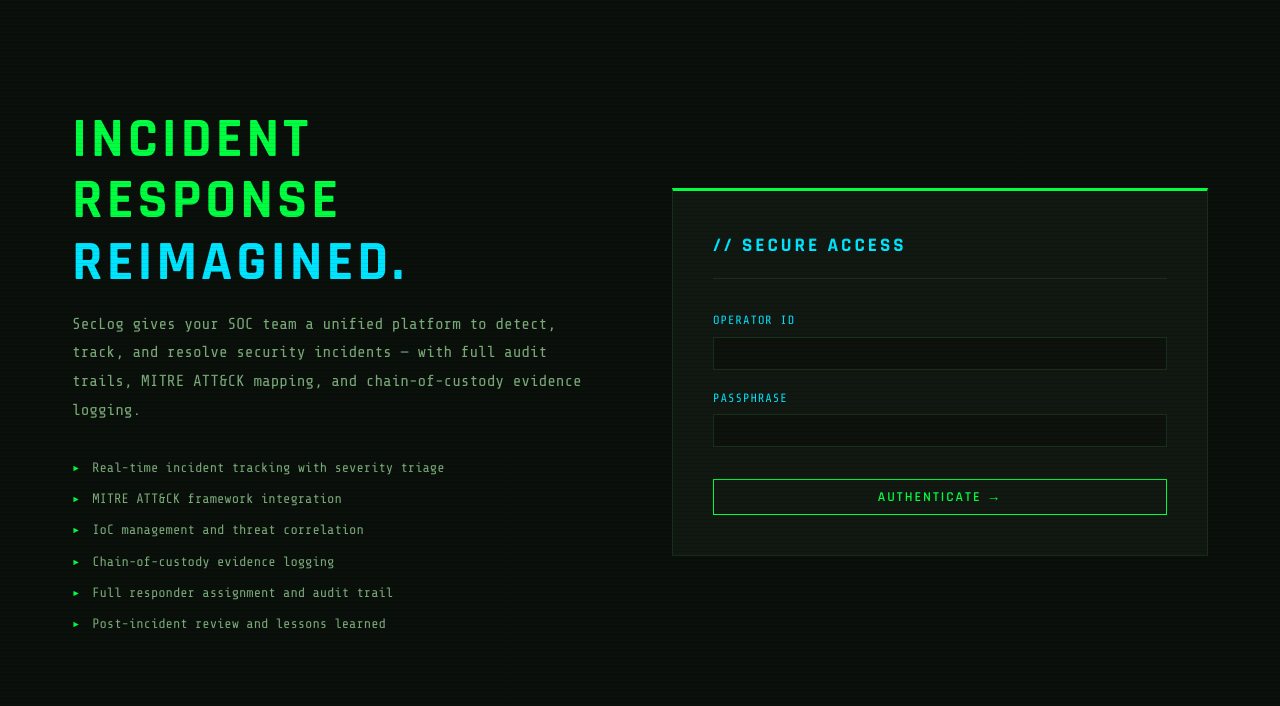
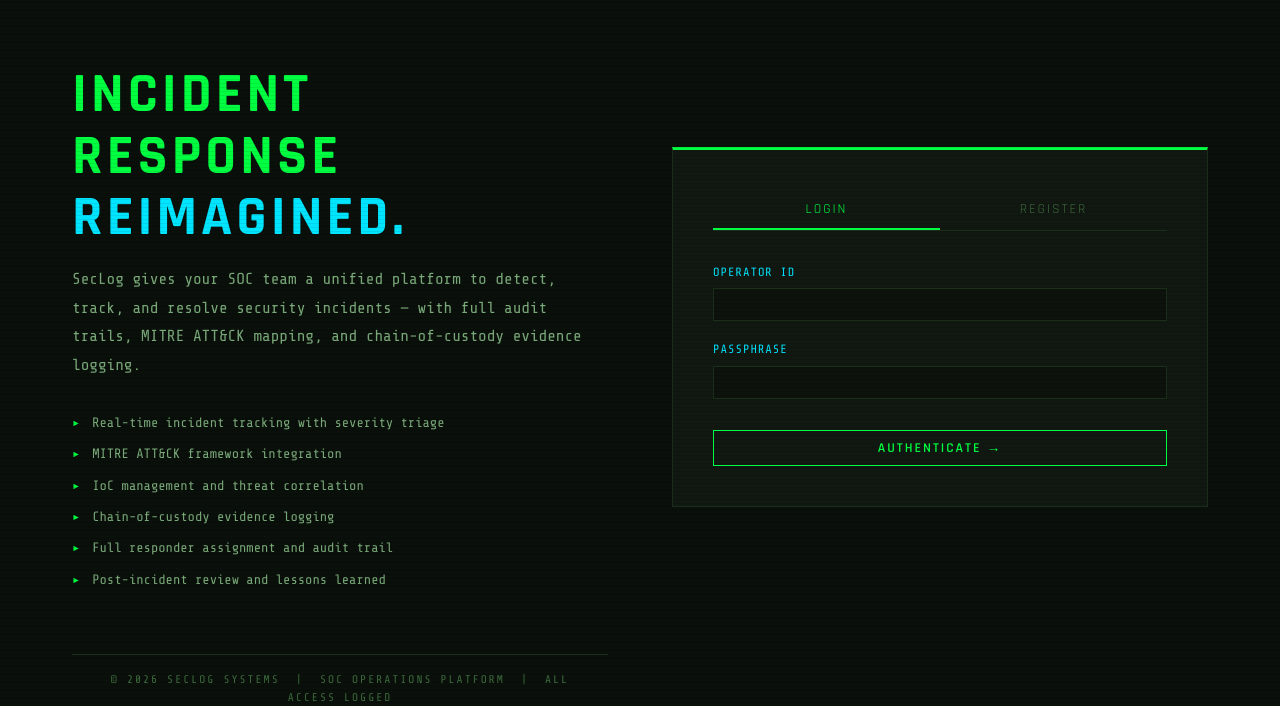
Before and after one commit to jackrice13/minproject4jackrice, a Django app: page / in a window 1280 px wide. Shown: the part 56-762 px from the top of the page. Run offline with Django 5.2, Linux system fonts and the light colour scheme.

Commit message:
Added user registration.

```diff
--- a/seclog/logger/templates/logger/landing.html
+++ b/seclog/logger/templates/logger/landing.html
@@ -172,15 +172,34 @@
         </ul>
     </div>
 
-    <!-- RIGHT: Login form -->
-    <div class="login-box">
-        <h2>// Secure Access</h2>
+    <!-- RIGHT: Login / Register tabs -->
+<div class="login-box">
 
-        {% if error %}
-            <div class="error-msg">{{ error }}</div>
-        {% endif %}
+    <!-- Tab buttons -->
+    <div style="display: flex; margin-bottom: 2rem; border-bottom: 1px solid var(--border);">
+        <button onclick="showTab('login')" id="tab-login"
+            style="flex:1; padding: 0.6rem; background: transparent; border: none;
+                   font-family: var(--font-display); font-size: 0.85rem; letter-spacing: 2px;
+                   text-transform: uppercase; cursor: pointer; color: var(--green);
+                   border-bottom: 2px solid var(--green);">
+            Login
+        </button>
+        <button onclick="showTab('register')" id="tab-register"
+            style="flex:1; padding: 0.6rem; background: transparent; border: none;
+                   font-family: var(--font-display); font-size: 0.85rem; letter-spacing: 2px;
+                   text-transform: uppercase; cursor: pointer; color: var(--text-muted);
+                   border-bottom: 2px solid transparent;">
+            Register
+        </button>
+    </div>
 
-        <form method="post">
+    {% if error %}
+        <div class="error-msg">{{ error }}</div>
+    {% endif %}
+
+    <!-- LOGIN FORM -->
+    <div id="panel-login">
+        <form method="post" action="{% url 'logger:landing' %}">
             {% csrf_token %}
             <div class="login-field">
                 <label for="username">Operator ID</label>
@@ -194,7 +213,77 @@
         </form>
     </div>
 
+    <!-- REGISTER FORM -->
+    <div id="panel-register" style="display: none;">
+        <form method="post" action="{% url 'logger:register' %}">
+            {% csrf_token %}
+
+            {% if show_register and form.errors %}
+                <div class="error-msg">
+                    {% for field in form %}
+                        {% for error in field.errors %}
+                            {{ field.label }}: {{ error }}<br>
+                        {% endfor %}
+                    {% endfor %}
+                </div>
+            {% endif %}
+
+            <div class="login-field">
+                <label>Username</label>
+                <input type="text" name="username" required
+                    value="{{ form.username.value|default:'' }}">
+            </div>
+            <div style="display:grid; grid-template-columns:1fr 1fr; gap:0.75rem;">
+                <div class="login-field">
+                    <label>First Name</label>
+                    <input type="text" name="first_name" required
+                        value="{{ form.first_name.value|default:'' }}">
+                </div>
+                <div class="login-field">
+                    <label>Last Name</label>
+                    <input type="text" name="last_name" required
+                        value="{{ form.last_name.value|default:'' }}">
+                </div>
+            </div>
+            <div class="login-field">
+                <label>Email</label>
+                <input type="email" name="email" required
+                    value="{{ form.email.value|default:'' }}">
+            </div>
+            <div class="login-field">
+                <label>Role</label>
+                <input type="text" name="role" placeholder="e.g. Analyst, IR Lead"
+                    value="{{ form.role.value|default:'Analyst' }}">
+            </div>
+            <div class="login-field">
+                <label>Password</label>
+                <input type="password" name="password1" required>
+            </div>
+            <div class="login-field">
+                <label>Confirm Password</label>
+                <input type="password" name="password2" required>
+            </div>
+            <button type="submit" class="login-btn">Create Account →</button>
+        </form>
+    </div>
+
 </div>
+
+<script>
+    function showTab(tab) {
+        document.getElementById('panel-login').style.display    = tab === 'login'    ? 'block' : 'none';
+        document.getElementById('panel-register').style.display = tab === 'register' ? 'block' : 'none';
+        document.getElementById('tab-login').style.color        = tab === 'login'    ? 'var(--green)' : 'var(--text-muted)';
+        document.getElementById('tab-register').style.color     = tab === 'register' ? 'var(--green)' : 'var(--text-muted)';
+        document.getElementById('tab-login').style.borderBottom    = tab === 'login'    ? '2px solid var(--green)' : '2px solid transparent';
+        document.getElementById('tab-register').style.borderBottom = tab === 'register' ? '2px solid var(--green)' : '2px solid transparent';
+    }
+
+    // If there were register errors, show the register tab automatically
+    {% if show_register and form.errors %}
+        showTab('register');
+    {% endif %}
+</script>
 
 <div class="trusted-bar">
     &copy; 2026 SecLog Systems &nbsp;|&nbsp; SOC Operations Platform &nbsp;|&nbsp; All access logged
--- a/seclog/logger/urls.py
+++ b/seclog/logger/urls.py
@@ -12,5 +12,6 @@
     path('logger/gather/', views.infoGather, name='infoGather'),
     path('logger/resolve/', views.resolveIncident, name='resolveIncident'),
     path('logout/', views.logout_view, name='logout'),
-    path('logger/quick-close/<int:pk>/', views.quickClose, name='quickClose')# ← added
+    path('logger/quick-close/<int:pk>/', views.quickClose, name='quickClose'),
+    path('register/', views.register, name='register'),# ← added
 ]
--- a/seclog/logger/views.py
+++ b/seclog/logger/views.py
@@ -3,7 +3,7 @@
 from django.contrib.auth.decorators import login_required
 from django.http import JsonResponse
 from .models import Incident
-from .forms import NewIncidentForm, EditIncidentForm, AffectedAssetForm, IoCForm, ResponseActionForm, MitreMappingForm, EvidenceForm, ClosingNoteForm, Incident, Responder, ClosingNote
+from .forms import RegisterForm, NewIncidentForm, EditIncidentForm, AffectedAssetForm, IoCForm, ResponseActionForm, MitreMappingForm, EvidenceForm, ClosingNoteForm, Incident, Responder, ClosingNote
 
 
 def landing(request):
@@ -177,3 +177,31 @@
             return JsonResponse({'success': False, 'errors': form.errors})
 
     return JsonResponse({'success': False, 'errors': 'Invalid request method'})
+
+def register(request):
+    if request.user.is_authenticated:
+        return redirect('logger:index')
+
+    if request.method == 'POST':
+        form = RegisterForm(request.POST)
+        if form.is_valid():
+            user = form.save(commit=False)
+            user.first_name = form.cleaned_data['first_name']
+            user.last_name  = form.cleaned_data['last_name']
+            user.email      = form.cleaned_data['email']
+            user.save()
+
+            # Get or create the Responder in case signal didn't fire
+            responder, created = Responder.objects.get_or_create(user=user)
+            responder.role = form.cleaned_data['role']
+            responder.save()
+
+            login(request, user)
+            return redirect('logger:index')
+    else:
+        form = RegisterForm()
+
+    return render(request, 'logger/landing.html', {
+        'form': form,
+        'show_register': True
+    })
```
Also changed, not shown: seclog/logger/forms.py (+12 -0 lines).
